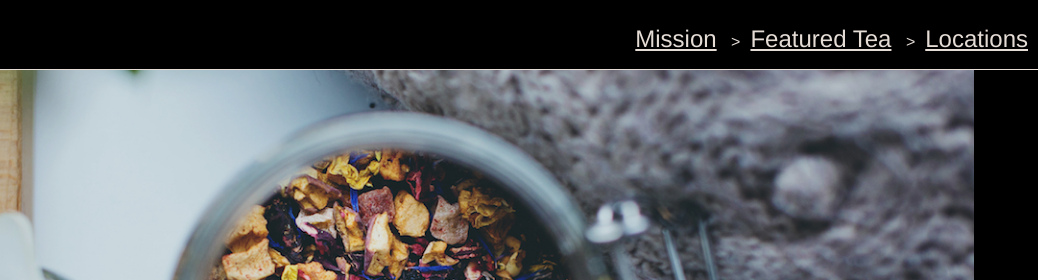
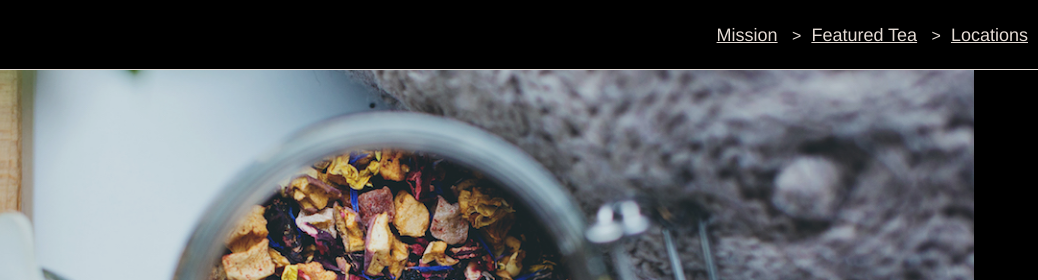
Before and after one commit to plandrew/Tea-Cozy, a plain HTML site: page index.html in a window 1280 px wide. Shown: the top 280 px of the page, 242-1280 px from the left. Drawn offline with Linux system fonts and the light colour scheme.

Commit message:
Update styles.css

```diff
--- a/styles.css
+++ b/styles.css
@@ -25,7 +25,7 @@ header {
 
 a:link{
     color: seashell;
-    font-size: 1.5em;
+    font-size: large;
 }
 
 a:visited{
```
